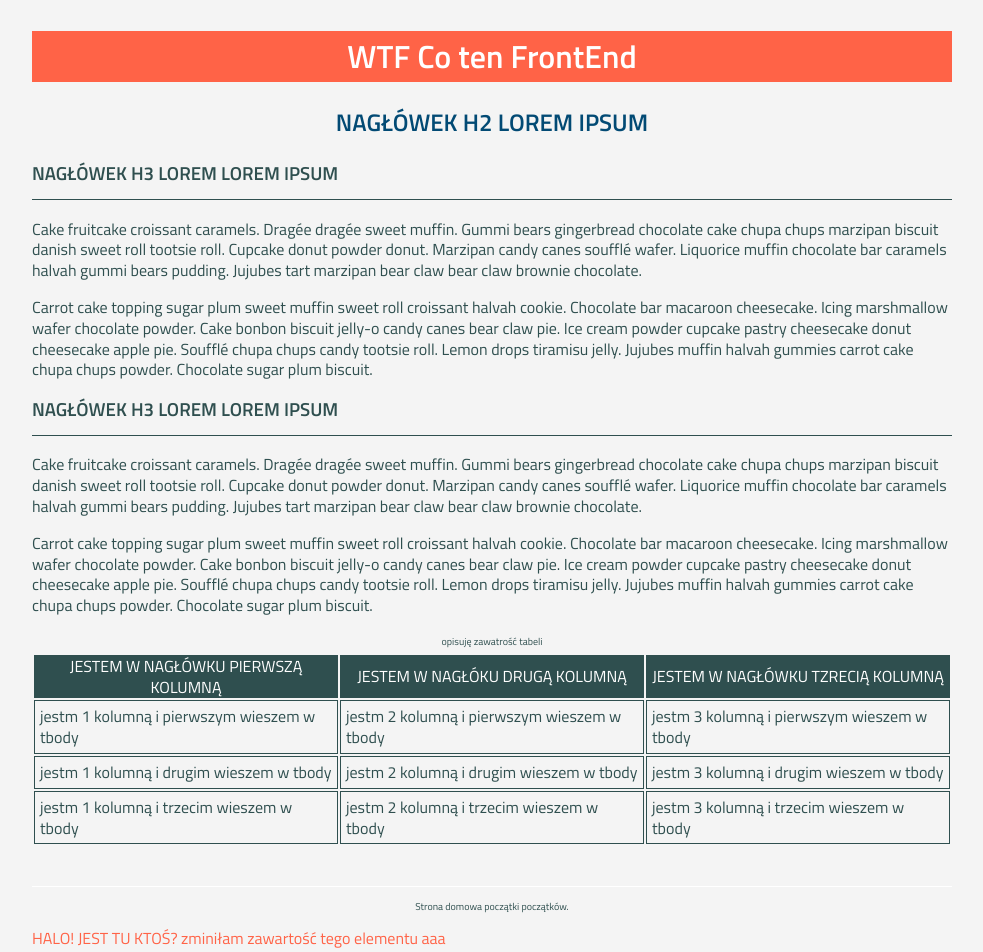
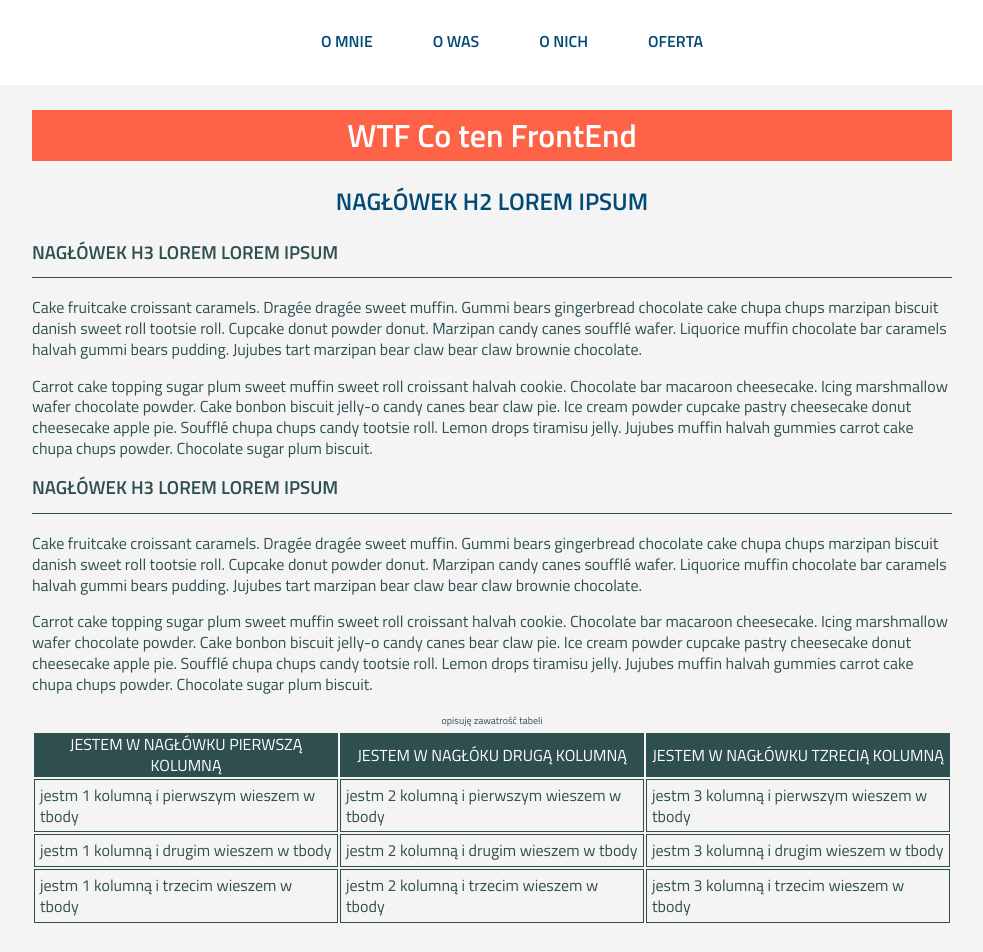
Before and after one commit to Maria-Siedlik/homepage, a plain HTML site: page index.html in a window 1280 px wide. Shown: the top 952 px of the page, without its empty margins (148-1131 px from the left). Drawn offline with nearby package versions, Linux system fonts and the light colour scheme.

Commit message:
feat: navigation

```diff
--- a/index.html
+++ b/index.html
@@ -13,6 +13,14 @@
       />
    </head>
    <body>
+      <nav class="navigation">
+         <ul class="navigation__list">
+            <li class="navigation__list--link"><a href="#">O mnie</a></li>
+            <li class="navigation__list--link"><a href="#">O was</a></li>
+            <li class="navigation__list--link"><a href="#">O nich</a></li>
+            <li class="navigation__list--link"><a href="#">Oferta</a></li>
+         </ul>
+      </nav>
       <main>
          <header><h1 class="header__heading">Nagłówek H1 obowiązkowy dla każdej strony</h1></header>
          <section class="section__top">
--- a/style.css
+++ b/style.css
@@ -24,6 +24,9 @@ main {
    width: 100%;
    max-width: 1000px;
    margin: 0px auto;
+}
+header {
+   margin-top: 100px;
 }
 .header__heading {
    color: #fff;
@@ -56,11 +59,36 @@ main {
 .example__table-caption {
    font-size: 10px;
 }
-.example__table {
-}
-.example__table--body {
-}
 .example__table--cell {
    border: 1px solid #2f4f4f;
    padding: 5px;
 }
+.navigation {
+   position: fixed;
+   left: 0px;
+   right: 0px;
+   top: 0px;
+   background: #fff;
+   display: flex;
+   justify-content: center;
+   align-items: center;
+}
+.navigation__list--link a {
+   text-decoration: none;
+   color: #024a74;
+   text-transform: uppercase;
+   font-weight: 600;
+   display: inline-block;
+   padding: 15px;
+   margin: 0px 15px;
+   border-bottom: 2px solid transparent;
+   transition: 0.3s;
+}
+.navigation__list--link a:hover {
+   border-bottom: 2px solid #024a74;
+}
+.navigation__list {
+   display: flex;
+   flex-direction: row;
+   list-style: none;
+}
```
